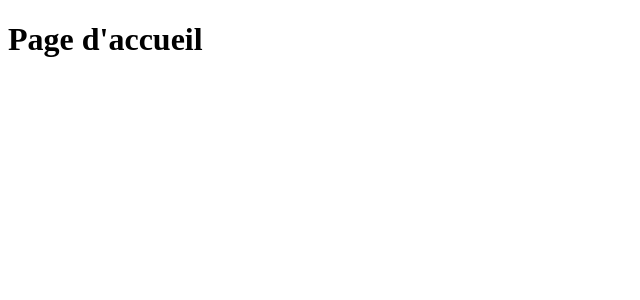
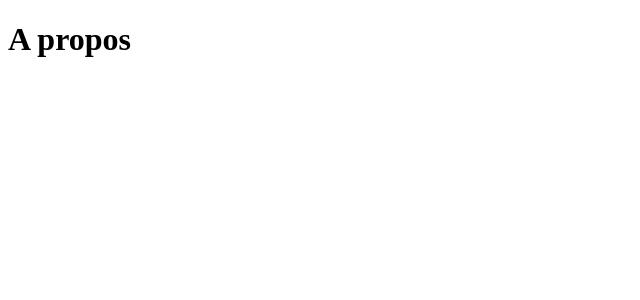
Before and after one commit to arasolonjatovo/kasa, a React (Create React App) app: page /about in a window 1280 px wide. Shown: the top 300 px of the page, without its empty margins (0-640 px from the left). Built offline with nearby package versions, Linux system fonts and the light colour scheme.

Commit message:
[ADD] routes

```diff
--- a/package.json
+++ b/package.json
@@ -6,8 +6,10 @@
     "@testing-library/jest-dom": "^5.16.5",
     "@testing-library/react": "^13.4.0",
     "@testing-library/user-event": "^13.5.0",
+    "node-sass": "^7.0.3",
     "react": "^18.2.0",
     "react-dom": "^18.2.0",
+    "react-router-dom": "^6.8.2",
     "react-scripts": "5.0.1",
     "web-vitals": "^2.1.4"
   },
--- a/src/index.jsx
+++ b/src/index.jsx
@@ -1,11 +1,33 @@
 import React from 'react'
 import ReactDOM from 'react-dom/client'
+import { createBrowserRouter, RouterProvider } from 'react-router-dom'
 
 import Home from './pages/Home'
+import Accommodation from './pages/Accommodation'
+import Error from './pages/Error'
+import About from './pages/About'
+
+const router = createBrowserRouter([
+  {
+    path: '/',
+    element: <Home />,
+    errorElement: <Error />,
+  },
+  {
+    path: '/accommodation',
+    element: <Accommodation />,
+    errorElement: <Error />,
+  },
+  {
+    path: '/about',
+    element: <About />,
+    errorElement: <Error />,
+  },
+])
 
 const root = ReactDOM.createRoot(document.getElementById('root'))
 root.render(
   <React.StrictMode>
-    <Home />
+    <RouterProvider router={router} />
   </React.StrictMode>
 )
--- /dev/null
+++ b/src/pages/About/index.jsx
@@ -0,0 +1,3 @@
+export default function About() {
+  return <h1>A propos</h1>
+}
--- /dev/null
+++ b/src/pages/Accommodation/index.jsx
@@ -0,0 +1,3 @@
+export default function Accommodation() {
+  return <h1>Fiche appartement</h1>
+}
--- /dev/null
+++ b/src/pages/Error/index.jsx
@@ -0,0 +1,3 @@
+export default function Error() {
+  return <h1>Error</h1>
+}
```
Also changed, not shown: src/components/Header/index.jsx (added), src/components/Header/index.scss (added), 1 other file (tests, documents, lock files or other folders).
